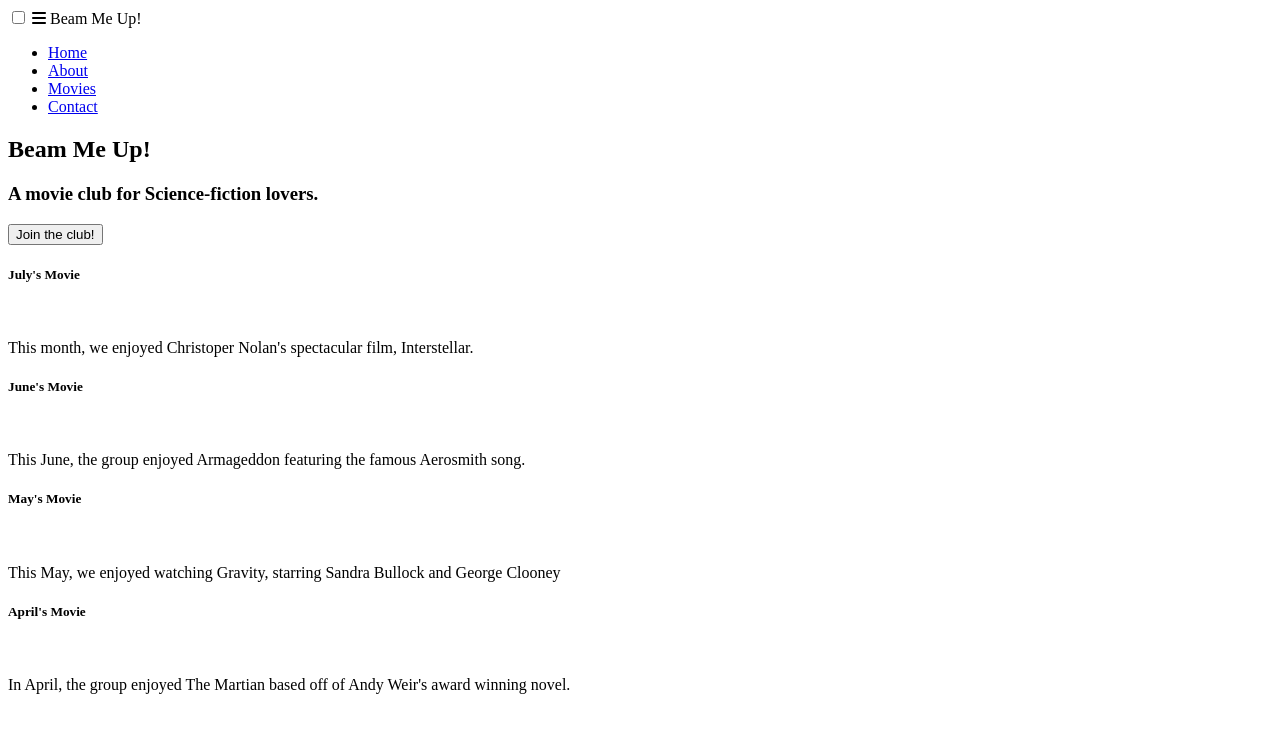
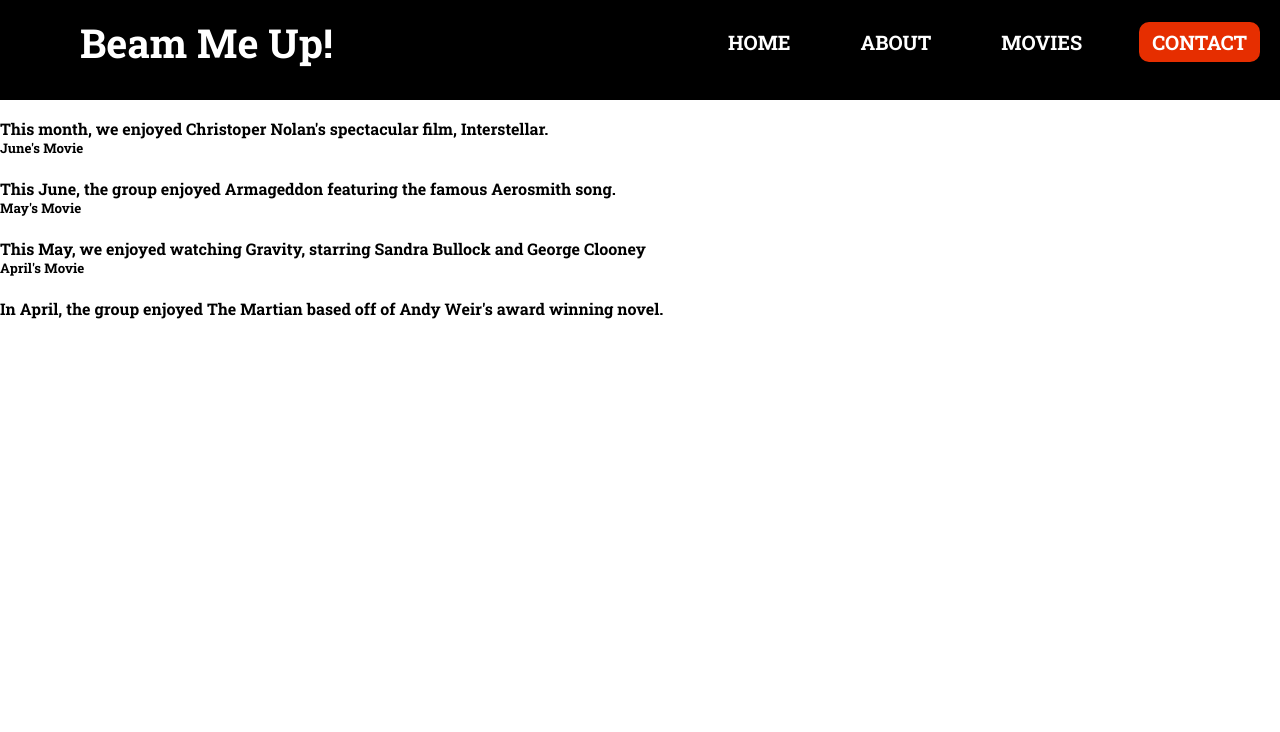
Before and after one commit to Megwana/beammeup, a plain HTML site: page index.html in a window 1280 px wide. Drawn offline with Linux system fonts and the light colour scheme; files that its build step writes are made by us from their sources.

Commit message:
Add css link and styling for the navigation bar

```diff
--- a/assets/css/style.css
+++ b/assets/css/style.css
@@ -0,0 +1,73 @@
+@import url('https://fonts.googleapis.com/css2?family=Montserrat+Alternates:wght@300;600&family=Roboto+Slab:wght@700&family=Staatliches&display=swap');
+
+* {
+  margin: 0;
+  padding: 0;
+  box-sizing: border-box;
+  text-decoration: none;
+  list-style: none;
+}
+
+body {
+  font-family: 'Roboto Slab', serif;
+  font-weight: 900;
+}
+/* navgiation bar css */
+nav {
+  background: #000;
+  height: 100px;
+  width: 100%;
+  position: fixed;
+}
+
+label#logo {
+  color: white;
+  font-family: 'Roboto Slab', serif;
+  font-size: 250%;
+  line-height: 85px;
+  padding: 0 80px;
+  font-weight: bold;
+}
+
+nav ul {
+  float: right;
+}
+
+nav ul li {
+  display: inline-block;
+  line-height: 85px;
+  margin: 0 20px;
+}
+
+nav ul li a {
+  color: white;
+  font-size: 20px;
+  padding: 7px 13px;
+  border-radius: 10px;
+  text-transform: uppercase;
+}
+
+/*hover effects on the navigation bar links*/
+
+.active, a:hover{
+  background: #e62e00;
+  transition: .5s;
+}
+
+.active:hover{
+  color: black;
+  background: white;
+}
+.checkbtn {
+  font-size: 30px;
+  color: rgba(245, 242, 235);
+  float: right;
+  line-height: 85px;
+  margin-right: 40px;
+  cursor: pointer;
+  display: none;
+}
+
+#check {
+  display: none;
+}
--- a/index.html
+++ b/index.html
@@ -13,7 +13,7 @@
 
   <title>Beam Me Up</title>
   <!--css link-->
-  <link href="style.css" rel="stylesheet" type="text/css"/>
+  <link href="assets/css/style.css" rel="stylesheet" type="text/css"/>
 </head>
 <body>
     <header>
@@ -83,5 +83,15 @@
               </div>
             </div>
           </section>
+            <!--second section of website with future meetig times to watch upcoming movies -->
+<section id="section2">
+    <div class="events">
+      <div class="times"></div>
+         <div class="times"></div>
+         <div class="times"></div>
+         <div class="times"></div>
+         <div class="times"></div>
+    </div>
+  </section>
 </body>
 </html>
```
